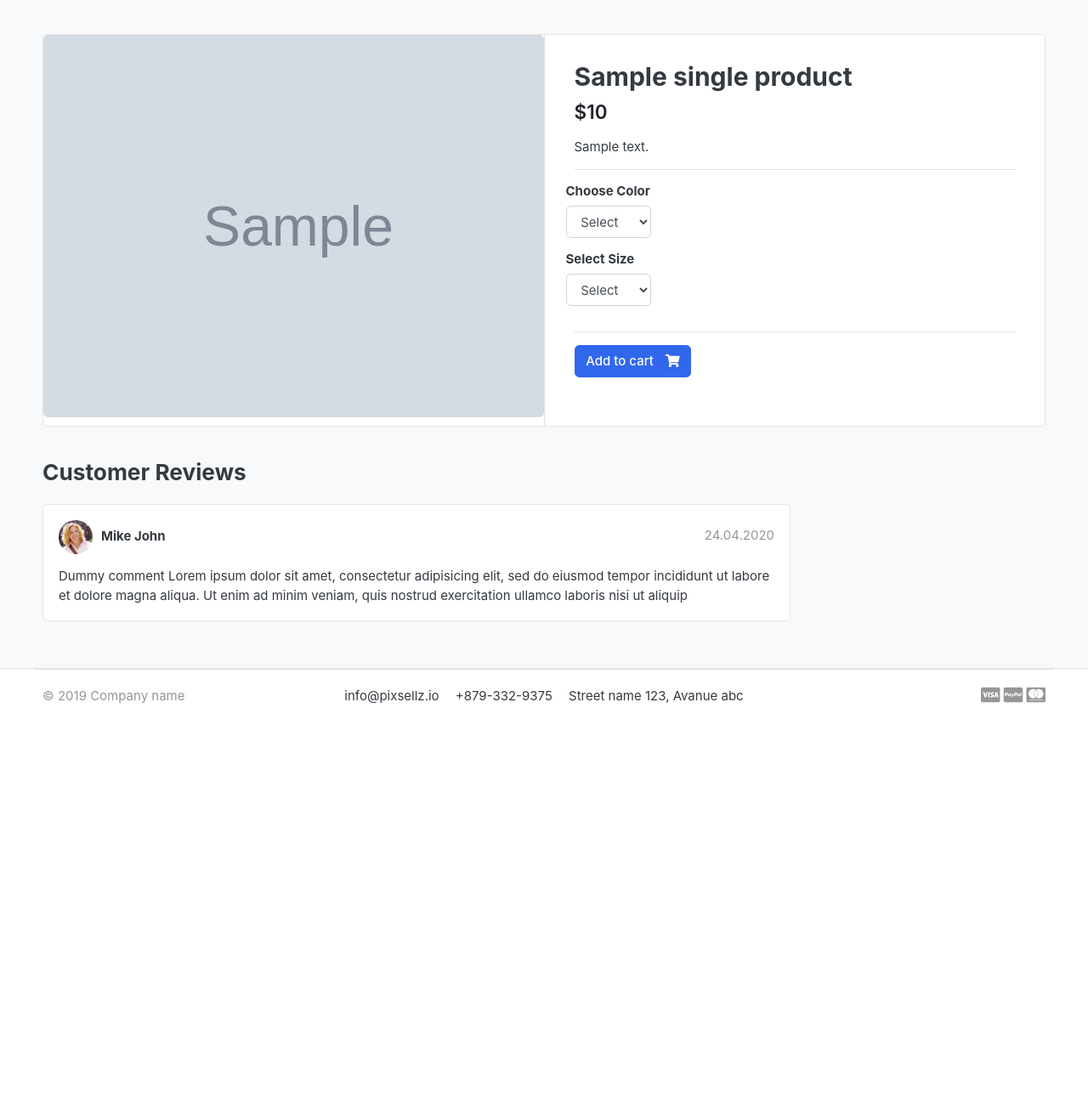
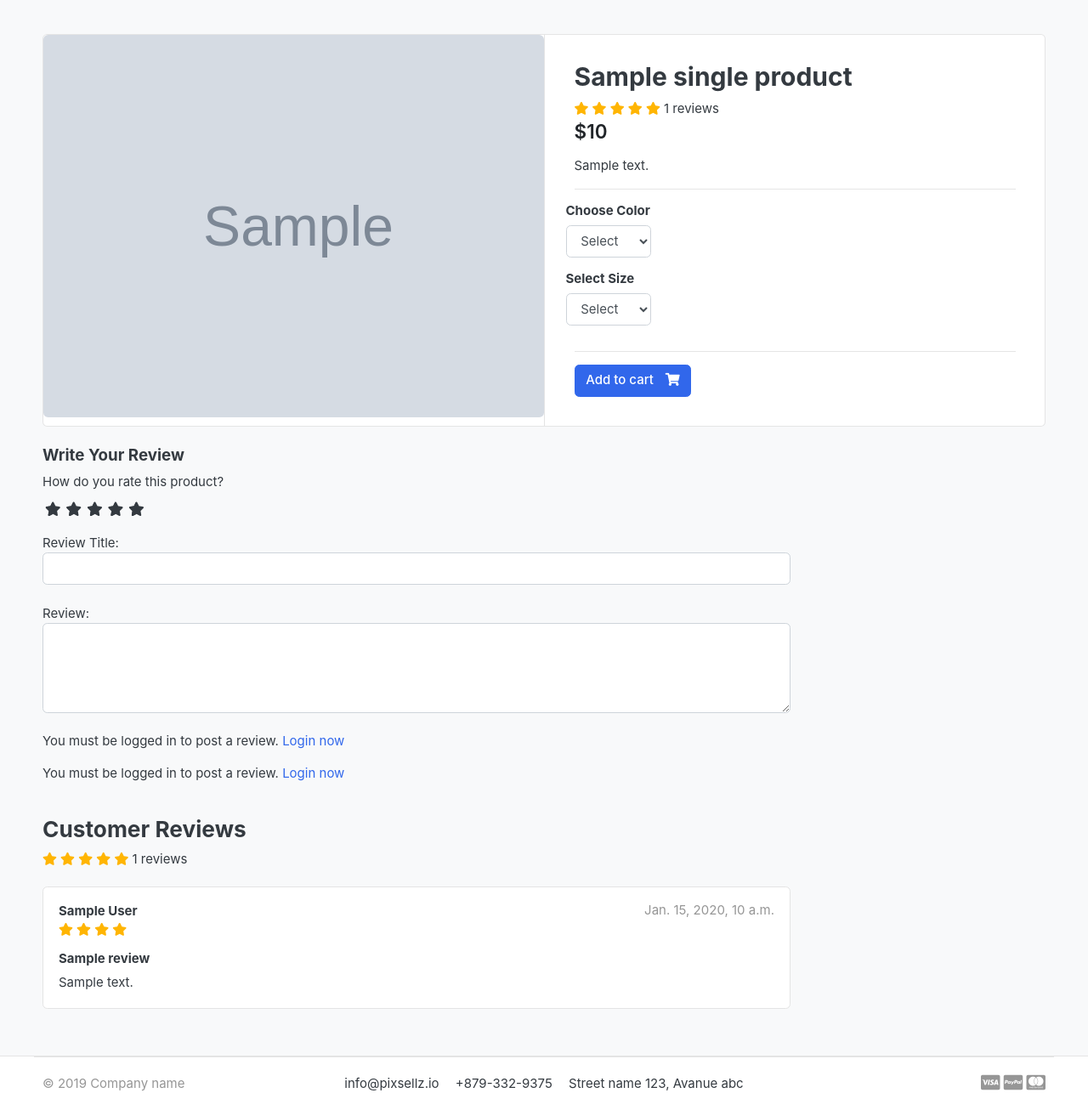
Before and after one commit to mr-shubhamkumar/django-advance-ecommerce-, a Django app: template templates/store/product_details.html in a window 1280 px wide. Shown: the part 118-1424 px from the top of the page at 85% size. Before the commit the page ends 946 px from the top, so only its background shows below. Run offline with Django 5.2, Linux system fonts and the light colour scheme; the template is opened without the code that fills it: most values are stand-ins (such as "Sample title", 1, 10 or a date in 2020); grey boxes marked "Sample" are stand-in pictures; some libraries are stand-ins or nearby versions; some web fonts are replaced.

Commit message:
reviews and resting

```diff
--- /dev/null
+++ b/greatkart/static/css/custom.css
@@ -0,0 +1,61 @@
+/* Hide Radio button */
+.rate > input{
+  display: none;
+}
+
+.rate{
+  display: inline-block;;
+  border: 0;
+}
+
+.rate > label{
+  float: right;
+}
+
+/* Showing the stars */
+.rate > label:before{
+  display: inline-block;
+  font-size: 1.1rem;
+  font-family: FontAwesome;
+  content: "\f005";
+  margin:0;
+  padding:0.3rem .2rem;
+  cursor: pointer;
+}
+
+/* Half star */
+.rate .half:before{
+  content: "\f089";
+  position: absolute;
+  padding-right: 0;
+}
+
+/* Click and hover */
+input:checked ~ label, label:hover ~ label{
+  color: #ffb503;
+}
+
+/* hover hightlight */
+input:checked + label:hover, input:checked ~ label:hover,input:checked ~ label:hover ~ label,
+label:hover ~ input:checked ~ label{
+  color: #cc9000;
+}
+
+.rating-star i{
+  color: #ffb503 !important;
+}
+
+ul.thumb{
+  margin:0 auto;
+  padding: 0;
+  float: left;
+}
+ul.thumb li{
+  list-style: none;
+  margin: 10px;
+}
+ul.thumb li img{
+  width: 80px;
+  height: 80px;
+  border: 1px solid grey;
+}
--- a/store/urls.py
+++ b/store/urls.py
@@ -1,6 +1,5 @@
 from django.urls import path
 from . import views
-
 
 # App Leveal URL
 urlpatterns = [
@@ -8,4 +7,5 @@ urlpatterns = [
     path('category/<slug:category_slug>/', views.store, name='product_by_category'),
     path('category/<slug:category_slug>/<slug:product_slug>/', views.product_details, name='product_details'),
     path('search/', views.search, name='search'),
+    path('submit_review/<int:product_id>/', views.submit_review, name='submit_review'),
 ]
--- a/templates/base.html
+++ b/templates/base.html
@@ -21,11 +21,13 @@
 <link href="{% static 'css/bootstrap.css' %}" rel="stylesheet" type="text/css"/>
 
 <!-- Font awesome 5 -->
+    <link rel="stylesheet" href="https://cdnjs.cloudflare.com/ajax/libs/font-awesome/6.5.1/css/all.min.css" integrity="sha512-DTOQO9RWCH3ppGqcWaEA1BIZOC6xxalwEsw9c2QQeAIftl+Vegovlnee1c9QX4TctnWMn13TZye+giMm8e2LwA==" crossorigin="anonymous" referrerpolicy="no-referrer" />
 <link href="{% static 'fonts/fontawesome/css/all.min.css' %}" type="text/css" rel="stylesheet">
 
 <!-- custom style -->
 <link href="{% static 'css/ui.css' %}" rel="stylesheet" type="text/css"/>
 <link href="{% static 'css/responsive.css' %}" rel="stylesheet" media="only screen and (max-width: 1200px)" />
+<link href="{% static 'css/custom.css' %}" rel="stylesheet" type="text/css"/>
 
 <!-- custom javascript -->
 <script src="{% static 'js/script.js' %}" type="text/javascript"></script>
--- a/templates/store/product_details.html
+++ b/templates/store/product_details.html
@@ -22,6 +22,17 @@
       <article class="content-body">
 
         <h2 class="title">{{single_product.product_name}}</h2>
+      	<div class="rating-star">
+		<span>
+			<i class="fa fa-star{% if single_product.averageReview < 0.5 %}-o{% elif single_product.averageReview >= 0.5 and single_product.averageReview < 1 %}-half-o {% endif %}" aria-hidden="true"></i>
+			<i class="fa fa-star{% if single_product.averageReview < 1.5 %}-o{% elif single_product.averageReview >= 1.5 and single_product.averageReview < 2 %}-half-o {% endif %}" aria-hidden="true"></i>
+			<i class="fa fa-star{% if single_product.averageReview < 2.5 %}-o{% elif single_product.averageReview >= 2.5 and single_product.averageReview < 3 %}-half-o {% endif %}" aria-hidden="true"></i>
+			<i class="fa fa-star{% if single_product.averageReview < 3.5 %}-o{% elif single_product.averageReview >= 3.5 and single_product.averageReview < 4 %}-half-o {% endif %}" aria-hidden="true"></i>
+			<i class="fa fa-star{% if single_product.averageReview < 4.5 %}-o{% elif single_product.averageReview >= 4.5 and single_product.averageReview < 5 %}-half-o {% endif %}" aria-hidden="true"></i>
+
+			</span>
+        	<span>{{single_product.countReview}} reviews</span>
+	</div>
 
         <div class="mb-3">
             <var class="price h4">${{single_product.price}}</var>
@@ -73,29 +84,97 @@
     	<div class="row">
 			<div class="col-md-9">
 
+
+
+				<form action="{% url 'submit_review' single_product.id %}" method="POST">
+					{% csrf_token %}
+					<h5>Write Your Review</h5>
+
+					<div>
+						<!-- Rating stars -->
+						<label>How do you rate this product?</label>
+						<br>
+						<div class="rate">
+							<input type="radio" name="rating" id="rating10" value="5" required /><label for="rating10" title="5"></label>
+							<input type="radio" name="rating" id="rating9" value="4.5" required /><label for="rating9" title="4.5" class="half"></label>
+							<input type="radio" name="rating" id="rating8" value="4" required /><label for="rating8" title="4"></label>
+							<input type="radio" name="rating" id="rating7" value="3.5" required /><label for="rating7" title="3.5" class="half"></label>
+							<input type="radio" name="rating" id="rating6" value="3" required /><label for="rating6" title="3"></label>
+							<input type="radio" name="rating" id="rating5" value="2.5" required /><label for="rating5" title="2.5" class="half"></label>
+							<input type="radio" name="rating" id="rating4" value="2" required /><label for="rating4" title="2"></label>
+							<input type="radio" name="rating" id="rating3" value="1.5" required /><label for="rating3" title="1.5" class="half"></label>
+							<input type="radio" name="rating" id="rating2" value="1" required /><label for="rating2" title="1"></label>
+							<input type="radio" name="rating" id="rating1" value="0.5" required /><label for="rating1" title="0.5" class="half"></label>
+						</div>
+<br>
+						Review Title:
+						<input type="text" class="form-control" name="subject">
+						<br>
+						Review:
+						<textarea name="review" rows="4" class="form-control"></textarea>
+						<br>
+						 {% if user.is_authenticated %}
+							{% if orderproduct %}
+								<input type="submit" value="Submit Review" class="btn btn-primary">
+							{% else %}
+								<p>You must purchase this product to post a review.</p>
+							{% endif %}
+						{% else %}
+						<p>You must be logged in to post a review. <span><a href="{% url 'login' %}">Login now</a></span></p>
+						{% endif %}
+
+						{% if user.is_authenticated %}
+								<input type="submit" value="Submit Review" class="btn btn-primary">
+						{% else %}
+						<p>You must be logged in to post a review. <span><a href="{% url 'login' %}">Login now</a></span></p>
+						{% endif %}
+
+
+					</div>
+{% include 'includes/alerts.html' %}
+				</form>
+<br>
 <header class="section-heading">
 	<h3>Customer Reviews </h3>
+	<div class="rating-star">
+		<span>
+			<i class="fa fa-star{% if single_product.averageReview < 0.5 %}-o{% elif single_product.averageReview >= 0.5 and single_product.averageReview < 1 %}-half-o {% endif %}" aria-hidden="true"></i>
+			<i class="fa fa-star{% if single_product.averageReview < 1.5 %}-o{% elif single_product.averageReview >= 1.5 and single_product.averageReview < 2 %}-half-o {% endif %}" aria-hidden="true"></i>
+			<i class="fa fa-star{% if single_product.averageReview < 2.5 %}-o{% elif single_product.averageReview >= 2.5 and single_product.averageReview < 3 %}-half-o {% endif %}" aria-hidden="true"></i>
+			<i class="fa fa-star{% if single_product.averageReview < 3.5 %}-o{% elif single_product.averageReview >= 3.5 and single_product.averageReview < 4 %}-half-o {% endif %}" aria-hidden="true"></i>
+			<i class="fa fa-star{% if single_product.averageReview < 4.5 %}-o{% elif single_product.averageReview >= 4.5 and single_product.averageReview < 5 %}-half-o {% endif %}" aria-hidden="true"></i>
+	<span>{{single_product.countReview}} reviews</span>
+			</span>
+	</div>
 
 </header>
 
+{% for review in reviews %}
 				<article class="box mb-3">
 					<div class="icontext w-100">
-                <img src="{% static "./images/avatars/avatar1.jpg" %}" class="img-xs icon rounded-circle">
+
 						<div class="text">
-                    <span class="date text-muted float-md-right">24.04.2020 </span>
-                    <h6 class="mb-1">Mike John </h6>
-
+							<span class="date text-muted float-md-right">{{review.updated_at}} </span>
+							<h6 class="mb-1">{{review.user.full_name}} </h6>
+							<div class="rating-star">
+								<span>
+									<i class="fa fa-star{% if review.rating == 0.5 %}-half-o{% elif review.rating < 1 %}-o {% endif %}" aria-hidden="true"></i>
+									<i class="fa fa-star{% if review.rating == 1.5 %}-half-o{% elif review.rating < 2 %}-o {% endif %}" aria-hidden="true"></i>
+									<i class="fa fa-star{% if review.rating == 2.5 %}-half-o{% elif review.rating < 3 %}-o {% endif %}" aria-hidden="true"></i>
+									<i class="fa fa-star{% if review.rating == 3.5 %}-half-o{% elif review.rating < 4 %}-o {% endif %}" aria-hidden="true"></i>
+									<i class="fa fa-star{% if review.rating == 4.5 %}-half-o{% elif review.rating < 5 %}-o {% endif %}" aria-hidden="true"></i>
+								</span>
+							</div>
 						</div>
 					</div> <!-- icontext.// -->
 					<div class="mt-3">
+						<h6>{{review.subject}}</h6>
 						<p>
-                    Dummy comment Lorem ipsum dolor sit amet, consectetur adipisicing elit, sed do eiusmod
-                    tempor incididunt ut labore et dolore magna aliqua. Ut enim ad minim veniam,
-                    quis nostrud exercitation ullamco laboris nisi ut aliquip
+							{{review.review}}
 						</p>
 					</div>
 				</article>
-
+{% endfor %}
 
 
 			</div> <!-- col.// -->
```
Also changed, not shown: accounts/models.py (+27 -29 lines), store/admin.py (+7 -4 lines), store/forms.py (added, +8 -0 lines), store/models.py (+32 -0 lines), store/views.py (+61 -19 lines), db.sqlite3, store/migrations/0003_reviewrating.py (added). Lines whose indentation alone changed are shown as unchanged.
